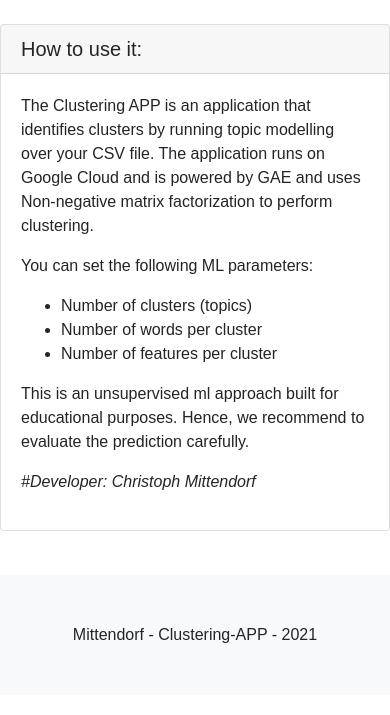
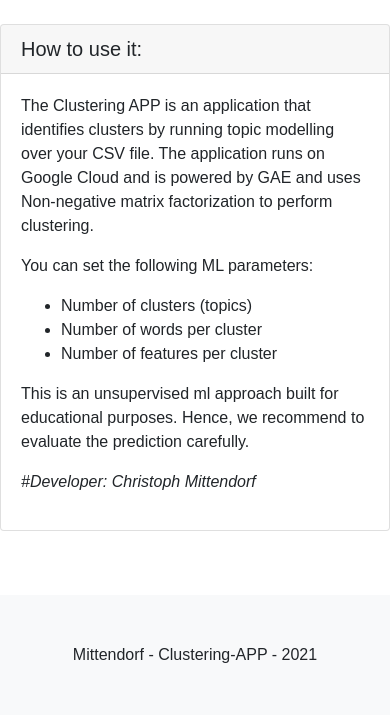
Before and after one commit to Cassini-chris/Clustering-App, a Flask app: page / in a window 390 px wide. Shown: the part 1434-2149 px from the top of the page. Before the commit the page ends 2077 px from the top, so only its background shows below. Run offline with Flask 2, Linux system fonts and the light colour scheme; some libraries are stand-ins or nearby versions; some web fonts are replaced.

Commit message:
Update style.css

```diff
--- a/static/style.css
+++ b/static/style.css
@@ -26,7 +26,7 @@
 
 /*SMALL-----------------------------------------------------------------------*/
 @media screen and (max-width: 809px) {
-  #heading_big {
+  #heading_small {
     padding-top: 25px
   }
 }
@@ -45,8 +45,7 @@ select {
   font-family: inherit;
   font-size: 16px;
   transition: all 1500ms ease;
-  &:required: invalid;
-  color: #5A667F
+  color: #5A667F;
 }
 
 /* ++++++++++++++++++++++++++++++++++++++++++++++++++++++++++++++++++++++++++ */
@@ -91,3 +90,42 @@ select {
  input[type=file]::file-selector-button:hover {
    background-color: #0f5aab;
  }
+
+ /* ++++++++++++++++++++++++++++++++++++++++++++++++++++++++++++++++++++++++++ */
+ /* Snapshot Table
+ /* ++++++++++++++++++++++++++++++++++++++++++++++++++++++++++++++++++++++++++ */
+ /* table, th, td { border: 0px solid black}; */
+
+ table  ,  td, th, td{
+     /* border-collapse:separate; */
+
+     /* border-radius:15px;
+     -moz-border-radius:15px; */
+     border: none;
+     border-collapse: collapse;
+     /* border-color: #fff;
+     border-top:#fff; */
+
+ }
+
+ #output_table {table-layout: fixed; width: 100%}
+
+
+ /* ++++++++++++++++++++++++++++++++++++++++++++++++++++++++++++++++++++++++++ */
+ /* Footer Setup
+ /* ++++++++++++++++++++++++++++++++++++++++++++++++++++++++++++++++++++++++++ */
+ body {
+   position: relative;
+   margin: 0;
+   padding-bottom: 10rem;
+   min-height: 100%;
+ }
+
+
+ footer {
+   position: absolute;
+   right: 0;
+   bottom: 0;
+   left: 0;
+   padding: 0rem;
+ }
```
